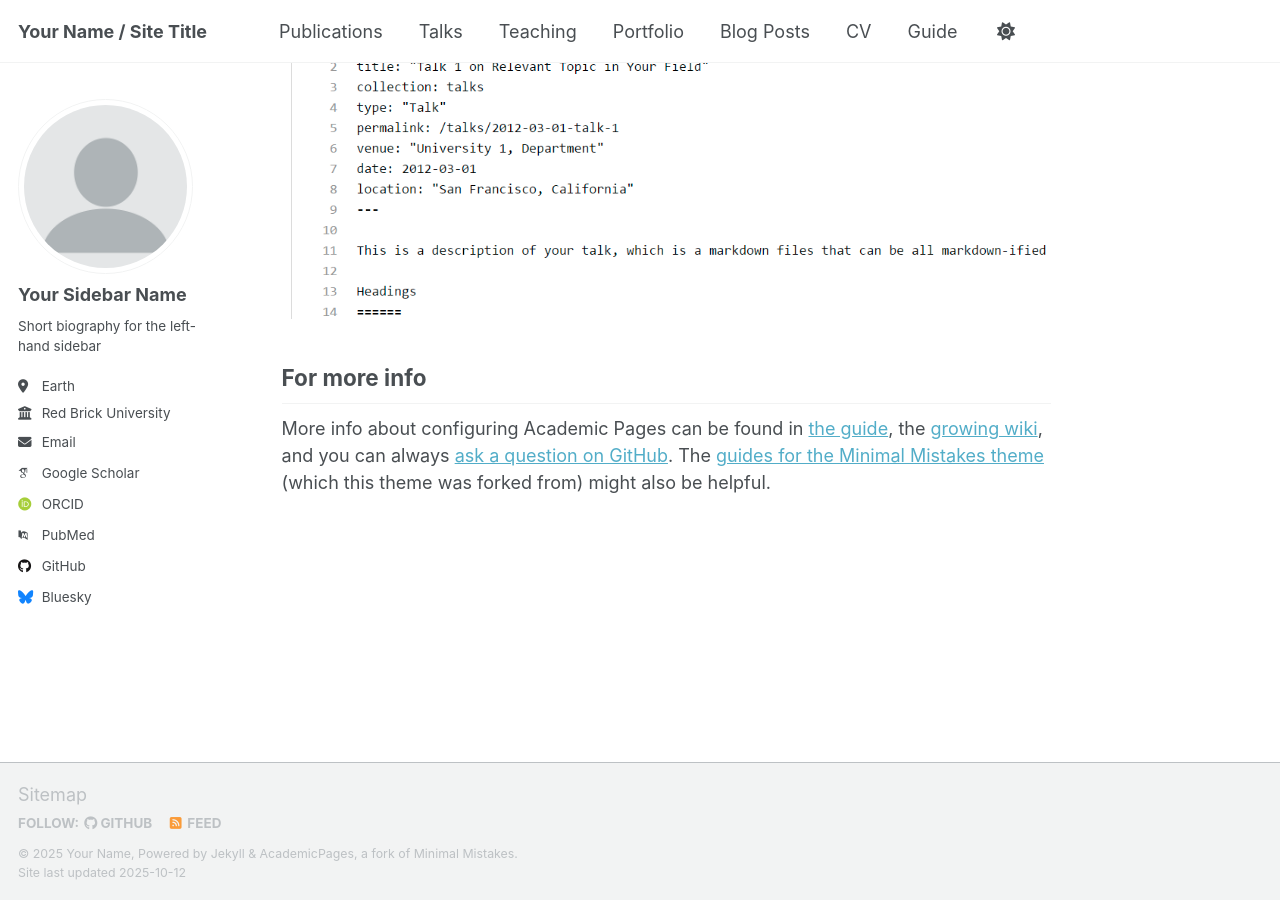
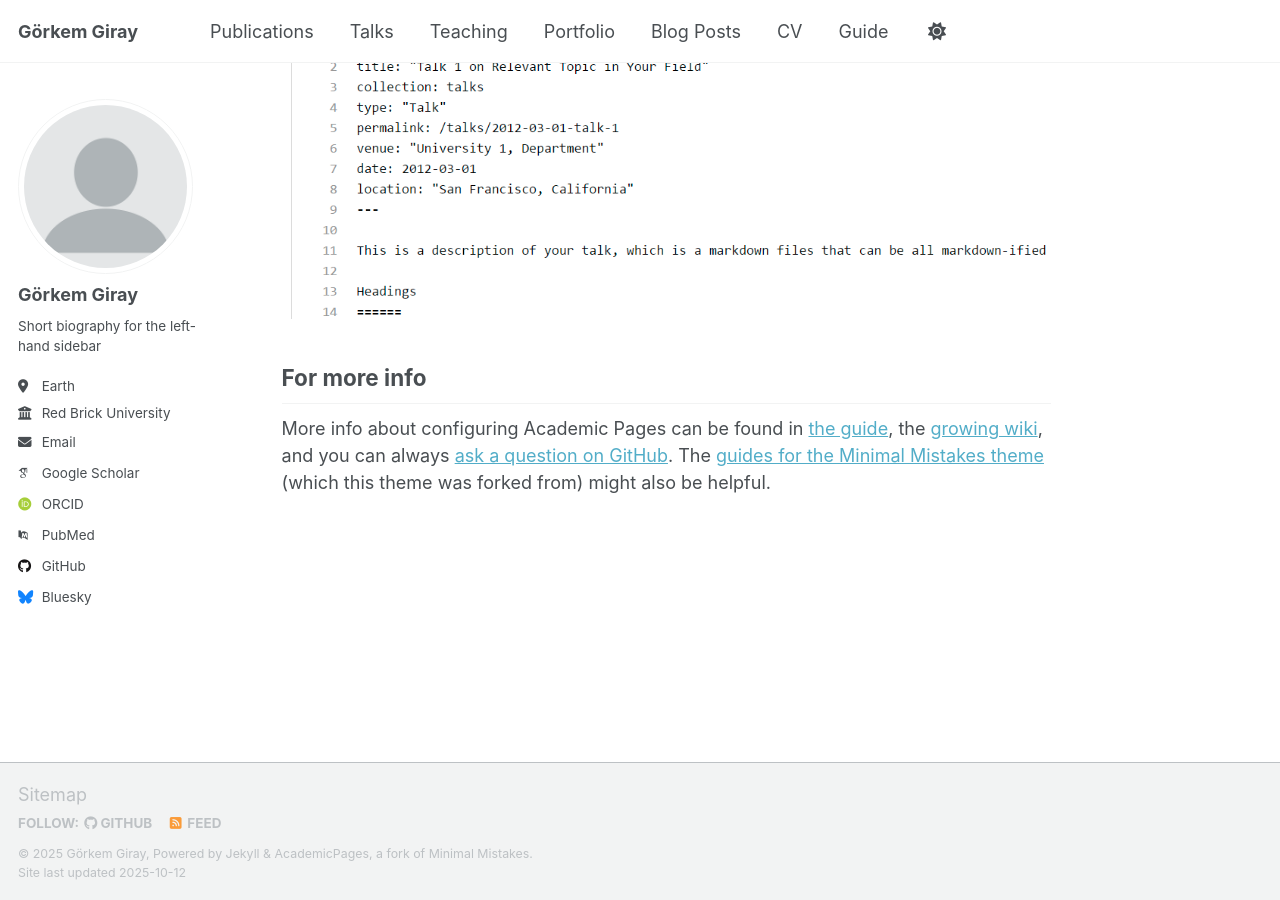
Before and after one commit to gorkemgiray/gorkemgiray.github.io, a Jekyll site: the page built from _pages/about.md, in a window 1280 px wide and 900 px high, scrolled down 2880 px. Built offline with Jekyll 4.4.1, drawn with Linux system fonts in a browser that asks for light colours; some web fonts are replaced; a script that is not in the unit is left out.

Commit message:
Update _config.yml

```diff
--- a/_config.yml
+++ b/_config.yml
@@ -9,11 +9,11 @@
 # Basic Site Settings
 locale                   : "en-US"
 site_theme               : "default" # Currently available options are "default", "air"
-title                    : "Your Name / Site Title"
+title                    : "Görkem Giray"
 title_separator          : "-"
-name                     : &name "Your Name"
-description              : &description "Your Name's academic portfolio"   # Update this with a general description of your site, this is the default if not overridden by a page
-url                      : https://academicpages.github.io # The base hostname & protocol for your site e.g. "https://[your GitHub username].github.io",
+name                     : &name "Görkem Giray"
+description              : &description "Görkem Giray's academic portfolio"   # Update this with a general description of your site, this is the default if not overridden by a page
+url                      : https://gorkemgiray.github.io # The base hostname & protocol for your site e.g. "https://[your GitHub username].github.io",
                                                            # or if you already have some other page hosted on Github then use "https://[your GitHub username].github.io/[Your Repo Name]"
 baseurl                  : "" # the subpath of your site, e.g. "/blog"
 repository               : "academicpages/academicpages.github.io"
@@ -24,7 +24,7 @@ repository               : "academicpages/academicpages.github.io"
 author:
   # Biographic information
   avatar           : "profile.png"
-  name             : "Your Sidebar Name"
+  name             : "Görkem Giray"
   pronouns         : # example: "she/her"
   bio              : "Short biography for the left-hand sidebar"
   location         : "Earth"
```
